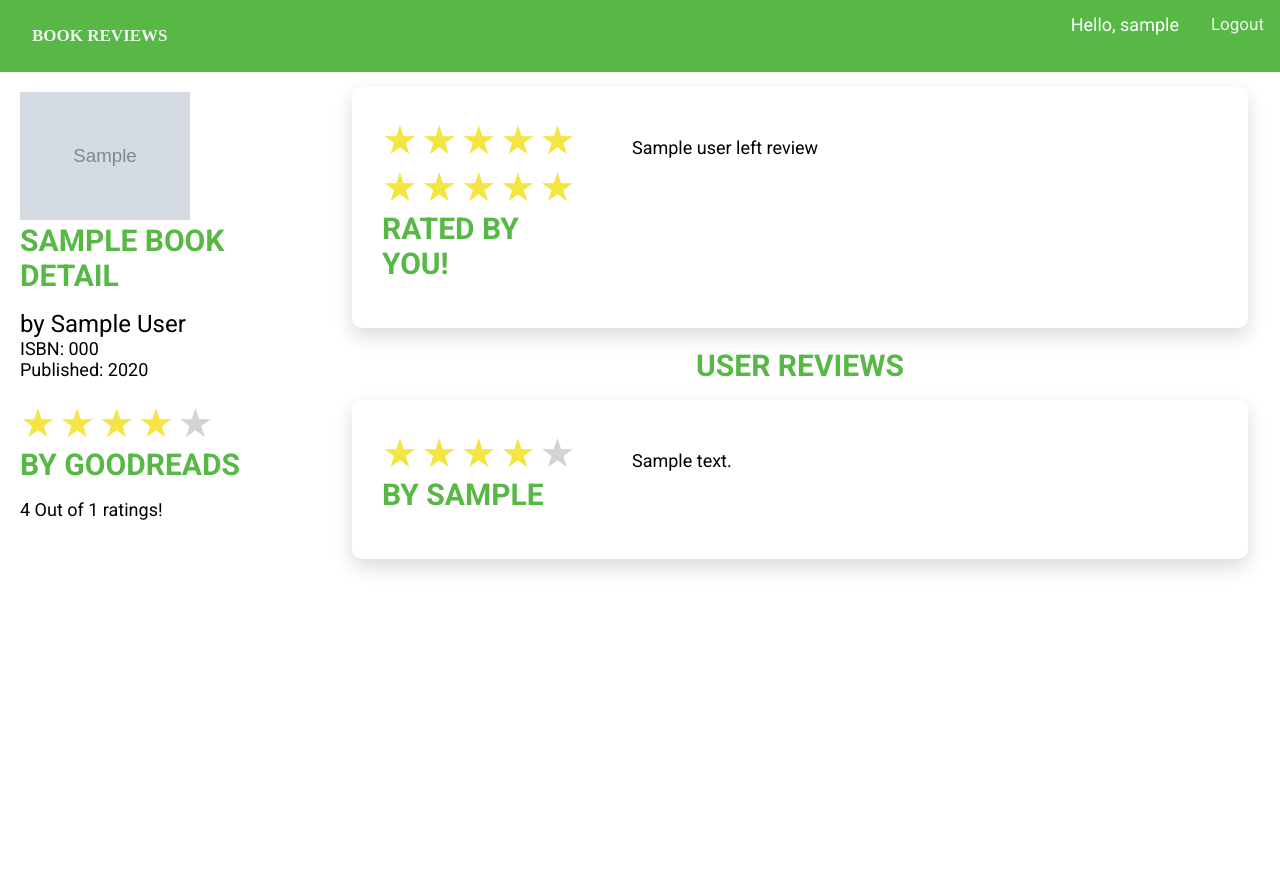
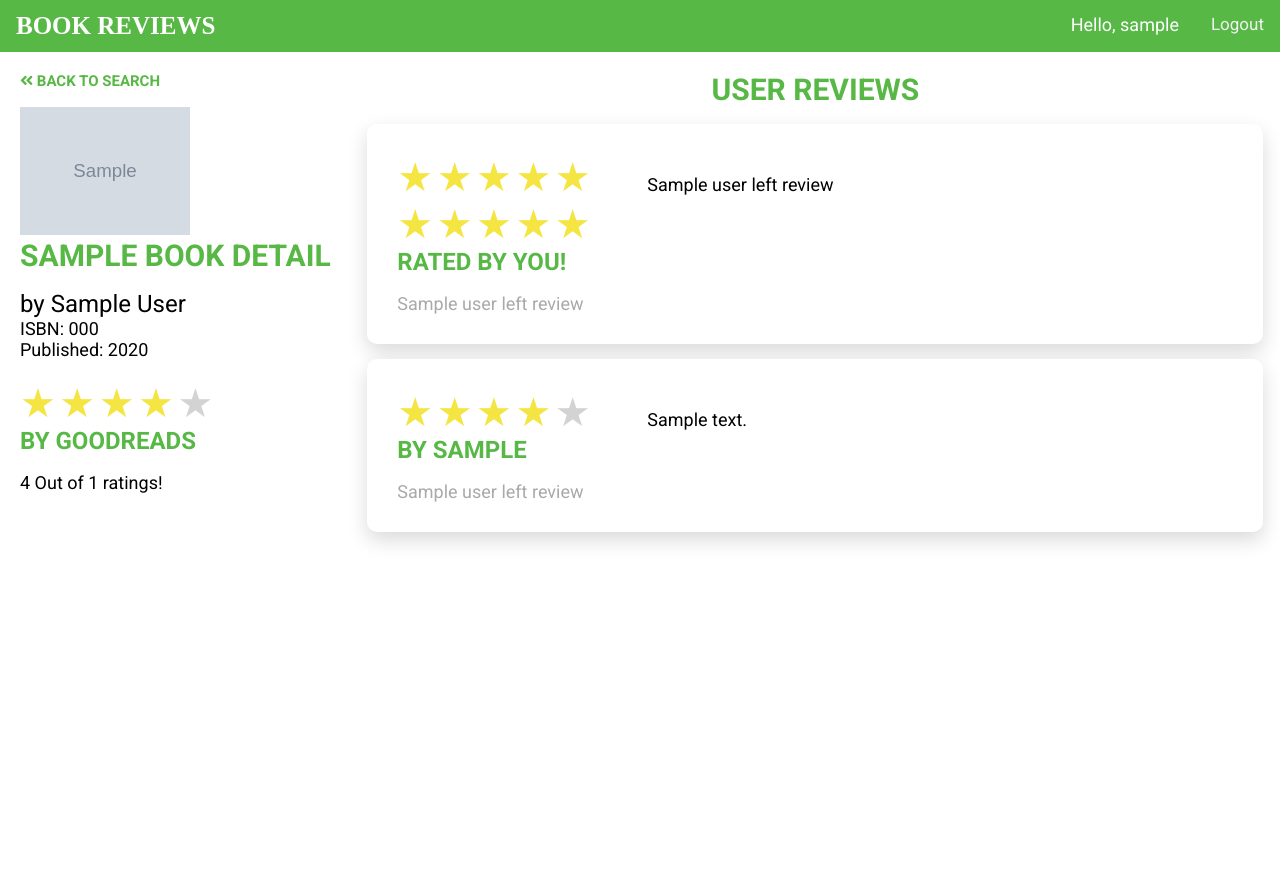
Before and after one commit to Michelle-lele/project1, a Flask app: template templates/book.html in a window 1280 px wide. After the commit the page ends 544 px from the top, so only its background shows below. Run offline with Flask 2, Linux system fonts and the light colour scheme; the template is opened without the code that fills it: most values are stand-ins (such as "Sample title", 1, 10 or a date in 2020); grey boxes marked "Sample" are stand-in pictures; some libraries are stand-ins or nearby versions.

Commit message:
Booking Page layout enhancements & fixes.

```diff
--- a/application.py
+++ b/application.py
@@ -262,12 +262,12 @@
 	if book_details == None:
 		return render_template("404.html", username=username),404
 	print(book_details, file=sys.stderr)
-	user_reviews = db.execute("SELECT username, rating, review_text, user_id from users JOIN reviews ON users_user_id = user_id WHERE books_isbn = :isbn AND user_id != :user_id ORDER BY date_created DESC",
+	user_reviews = db.execute("SELECT username, rating, review_text, user_id, date_created from users JOIN reviews ON users_user_id = user_id WHERE books_isbn = :isbn AND user_id != :user_id ORDER BY date_created DESC",
 		{"isbn": isbn, "user_id": session.get("user_id")}).fetchall()
 
 	#check if user has already left a review
 	#TODO that in more normal way :D
-	user_left_review = db.execute("SELECT username, rating, review_text, user_id from users JOIN reviews ON users_user_id = user_id WHERE books_isbn = :isbn AND user_id = :user_id ORDER BY date_created DESC",
+	user_left_review = db.execute("SELECT username, rating, review_text, user_id, date_created from users JOIN reviews ON users_user_id = user_id WHERE books_isbn = :isbn AND user_id = :user_id ORDER BY date_created DESC",
 		{"isbn": isbn, "user_id": session.get("user_id")}).fetchall()
 	'''
 	UserLeftReview = False
--- a/static/styles.css
+++ b/static/styles.css
@@ -243,6 +243,11 @@
   background: #4dae3c;
 }
 
+
+.green {
+  color: #57b846;
+  text-decoration: none;
+}
 /* ==========================================================================
    #DATE PICKER
    ========================================================================== */
@@ -463,6 +468,10 @@
   color: #57b846;
 }
 
+.light{
+  color: darkgrey;
+}
+
 /* ==========================================================================
    #NAVIGATION
    ========================================================================== */
@@ -472,7 +481,7 @@
   overflow: hidden;
 }
 
-.topnav a {
+.menu a {
   float: right;
   color: #f2f2f2;
   text-align: center;
@@ -481,11 +490,11 @@
   font-size: 17px;
 }
 
-.topnav a:hover {
+.menu a:hover {
   background-color: #ddd;
   color: #57b846;
 }
-.topnav a.active {
+.menu a.active {
   background-color: #4CAF50;
   color: white;
 }
@@ -673,13 +682,19 @@
     display: none;
   }
 
-  .review .card-body{
-    margin: auto;
-    width: 100%;
-  }
+
+
 }
 
 @media (max-width: 767px) {
+.review .card-heading{
+    margin: auto;
+    width: 100%;
+    text-align: center !important;
+  }
+.review .card-body{
+  text-align: center !important;
+}
   .card-2 {
     display: block;
   }
@@ -701,14 +716,24 @@
 .book-details{
   margin: auto;
   float: none !important;
+  max-width: 90% !important;
+  text-align: center;
 }
 
 .book-details img{
   display: none;
+
 }
 
 }
 
+#book-summary{
+
+}
+
+#book-more{
+
+}
 
 @media (max-width: 965px) {
   .wrapper {
@@ -733,14 +758,22 @@
   }
 }
 
-.logo {
+#logo {
+  float: left;
+  padding: 12px 16px;
+}
+
+#logo a{
   color: white;
-  float: left;
   text-transform: uppercase;
   font-size: 25px;
   font-family: serif;
   font-weight: bold;
-  padding: 12px 16px;
+  text-decoration: none;
+}
+
+#logo a::hover{
+
 }
 
 .greeting{
@@ -807,10 +840,9 @@
 }
 
 .book-details{
-  min-height: 100vh;
   padding: 20px;
   min-width: 270px;
-  max-width: 25%;
+  max-width: 30%;
   padding-bottom: 10px;
   margin-bottom: 20px;
   float: left;
@@ -819,6 +851,7 @@
 #book-summary{
   padding-bottom: 20px;
 }
+
 
 input, textarea {
   padding: 6px;
--- a/templates/book.html
+++ b/templates/book.html
@@ -1,8 +1,10 @@
 {% extends "index.html" %}
 {% block body %}
 <!-- TO DO back to search with last performed query, write to the cookie? -->
+
 <!-- Book Details Summary -->
 <div class="book-details">
+	<h5 class="title"><a href="{{ url_for('search') }}" class="green"><i class='fas fa-angle-double-left'></i> Back to search</a></h5>
 	<div id="book-summary">
 		{% if book_details.cover_img %}
          <img class="" src={{ book_details.cover_img }}>
@@ -13,7 +15,11 @@
 		<h3>by {{ book_details.author }}</h3>
 	    <h4>ISBN: {{ book_details.isbn }}</h4>
 	    <h4>Published: {{ book_details.year }}</h4>
+	</div>
+
+
 {% if book_details[5] %}
+	<div id="book_more">
 		<div>
 			{% for rating in range(book_details[5]|int) %}
 			<span class="star-selected">&#9733;</span>
@@ -24,7 +30,6 @@
 		</div>
 		    <h4>{{ book_details[5] }} Out of {{ book_details[6] }} ratings!</h4>
 	{% endif %}
-</div>
 
 	{% if GetBookReviewCounts %}
 		<div class="">
@@ -34,15 +39,19 @@
 		   	{% for rating in range(5 - GetBookReviewCounts['books'][0]['average_rating']|int) %}
 		    <span class="star-unselected">&#9733;</span>
 		    {% endfor %}
-		<h2 class="title"> by GoodReads</h2>
+			<h3 class="title"> by GoodReads</h3>
 			<h4>{{ GetBookReviewCounts['books'][0]['average_rating'] }} Out of {{ GetBookReviewCounts['books'][0]['ratings_count'] }} ratings!</h4>
 		</div>
 	{% endif %}
+	</div>
 </div>
 
 
 
 <!--Review Form/ User Review-->
+<div>
+	<h2 class="title center">User Reviews</h2>
+</div>
 	{% if not user_left_review %}
 	<div class="review card card-3">
 		<form method="POST" action = "{{ url_for('book')}}?isbn={{ book_details.isbn }}">
@@ -65,7 +74,7 @@
 	  				<button type="button" name="rating" value="1">&#9733;</button>
 	  				-->
 	            </div>
-	            <h2 class="title"> by {{ username }}</h2>
+	            <h3 class="title"> by {{ username }}</h3>
 			</div>
 	        <div class="card-body">
 	                    <h2 class="title"></h2>
@@ -94,7 +103,7 @@
 	    </form>
     </div>
     {% endif %}
-
+<!-- User Reviews-->
    	{% if user_left_review %}
 		<div class="review card card-3">
 	    	<div class="card-heading">
@@ -104,17 +113,15 @@
 	   	 	{% for rating in range(5 - user_left_review[0][1]|int) %}
 	        <span class="star-unselected">&#9733;</span>
 	        {% endfor %}
-	        <h2 class="title"> Rated by You!</h2>
+	        <h3 class="title"> Rated by You!</h3>
+	        <h4 class="light">{{ user_left_review[0][4] }}</h4>
 	    	</div>
 		    <div class="card-body">
 		            <p>{{ user_left_review[0][2] }}</p>
 		    </div>
 		</div>
 	{% endif %}
-<div>
-	<h2 class="title center">User Reviews</h2>
-</div>
-<!-- User Reviews-->
+
 {% for user_review in user_reviews %}
 <div class="review card card-3">
     <div class="card-heading">
@@ -124,7 +131,8 @@
    	 	{% for rating in range(5 - user_review.rating) %}
         <span class="star-unselected">&#9733;</span>
         {% endfor %}
-        <h2 class="title"> by {{ user_review.username }}</h2>
+        <h3 class="title"> by {{ user_review.username }}</h3>
+        <h4 class="light">{{ user_left_review[0][4] }}</h4>
     </div>
     <div class="card-body">
             <p>{{ user_review.review_text }}</p>
--- a/templates/index.html
+++ b/templates/index.html
@@ -25,8 +25,9 @@
 
 <body>
     <div class="topnav">
-        <span class="logo"><a href="{{ url_for('index') }}"> Book Reviews</a></span>
+        <span id="logo"><a href="{{ url_for('index') }}"> Book Reviews</a></span>
         {% if username %}
+        <span class="menu">
         <a href="{{ url_for('logout') }}">Logout</a>
         <span class="greeting"><h3>Hello, {{ username }}</h3></span>
         {% elif url_for(request.endpoint) == "signup" %}
@@ -37,6 +38,7 @@
         <a href="{{ url_for('login') }}">Login</a>
         <a href="{{ url_for('signup') }}">Signup</a>
         {% endif %}
+        </span>
     </div>
 
    {% block body %}
```
Lines whose indentation alone changed are shown as unchanged.
